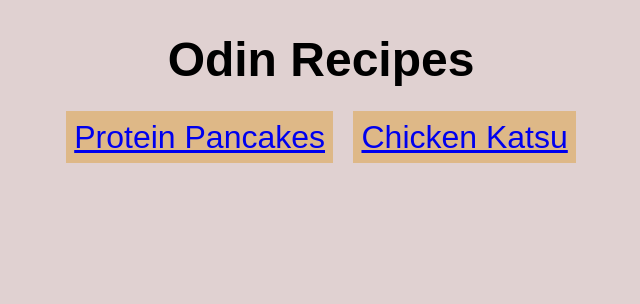
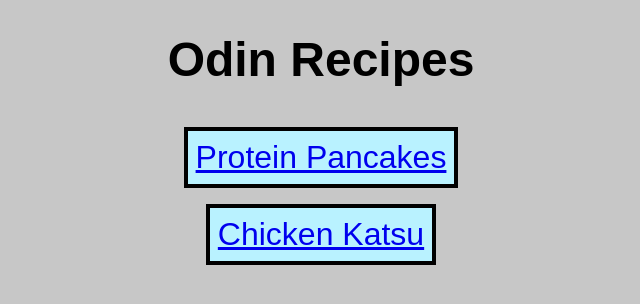
Before and after one commit to Hcordes6/odin-recipes, a plain HTML site: page index.html in a window 1280 px wide. Shown: the whole page, without its empty margins (319-959 px from the left). Drawn offline with Linux system fonts and the light colour scheme.

Commit message:
Finalized Homepage colors and positioning

```diff
--- a/index.html
+++ b/index.html
@@ -10,9 +10,9 @@
     </style>
 </head>
 <body>
-    <h1 class="center header">Odin Recipes</h1>
-    <div class="center">
-        <a class="link" href="recipes/protein-pancakes.html">Protein Pancakes</a>
+    <h1 class="header">Odin Recipes</h1>
+    <div style="text-align: center">
+        <a class="link" href="recipes/protein-pancakes.html">Protein Pancakes</a> <br>
         <a class="link" href="recipes/chicken-katsu.html">Chicken Katsu</a>
     </div>
 
--- a/styles.css
+++ b/styles.css
@@ -1,23 +1,23 @@
 body {
-    background-color: rgb(224, 209, 209);
+    background-color: rgb(199, 199, 199);
 }
 
-.center {
+.header {
     text-align: center;
     font-family: sans-serif;
     margin-left: auto;
     margin-right: auto;
     display: block;
-}
-
-.header {
-
     font-size: 48px;
 }
 
 .link {
+    text-align: center;
+    font-family: sans-serif;
     font-size: 32px;
-    background-color: burlywood;
+    background-color: rgb(185, 242, 255);
     margin: 8px;
     padding: 8px;
+    border: 4px solid black;
+    display: inline-block;
 }
```
